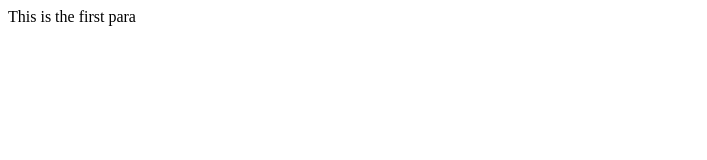
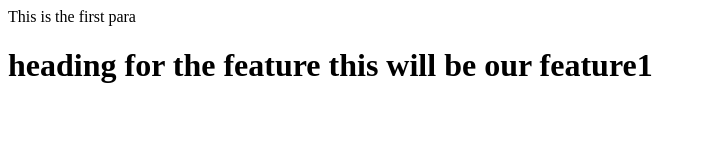
Before and after one commit to Hafiz-Faizan/GitandGithubTutorial, a plain HTML site: page index.html in a window 1280 px wide. Shown: the whole page, without its empty margins (0-707 px from the left). Drawn offline with Linux system fonts and the light colour scheme.

Commit message:
this is our feature1

```diff
--- a/index.html
+++ b/index.html
@@ -1 +1,4 @@
 <p>This is the first para </p>
+<h1>
+    heading for the feature this will be our feature1
+</h1>
```
